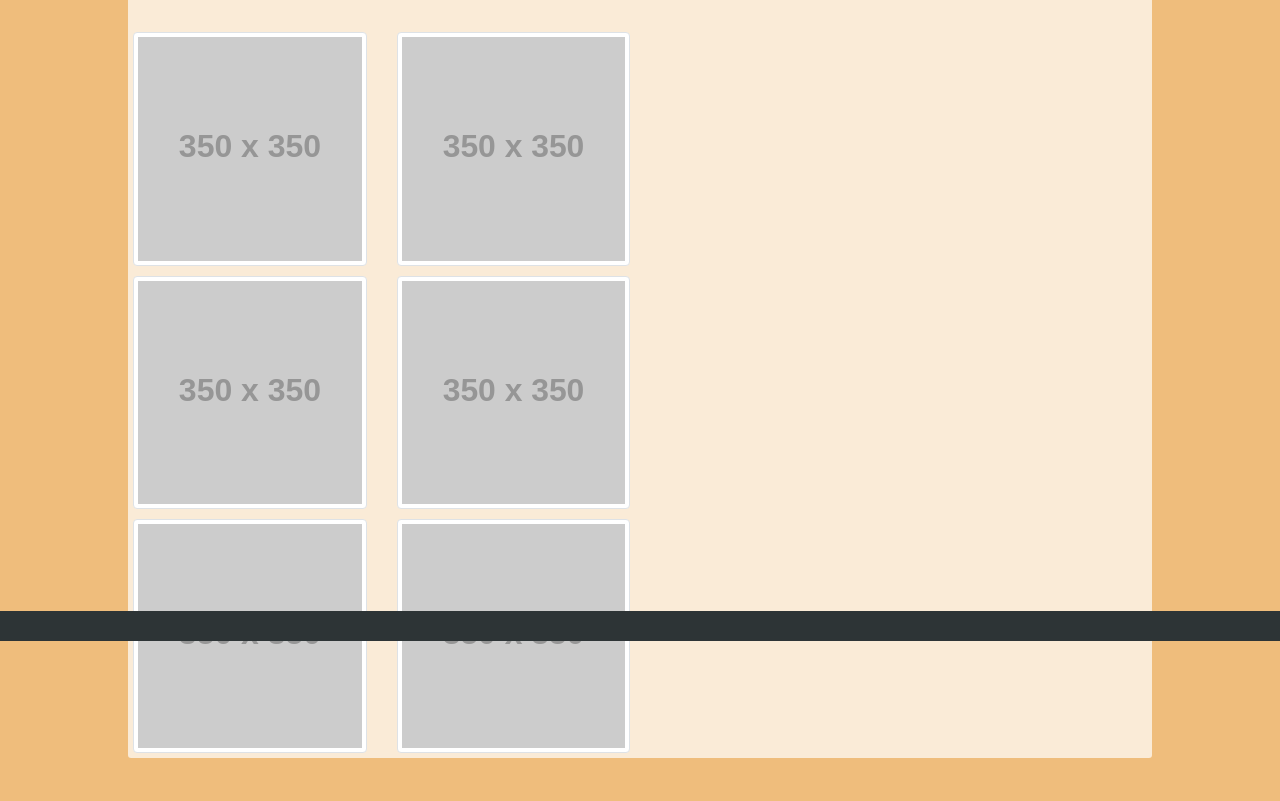
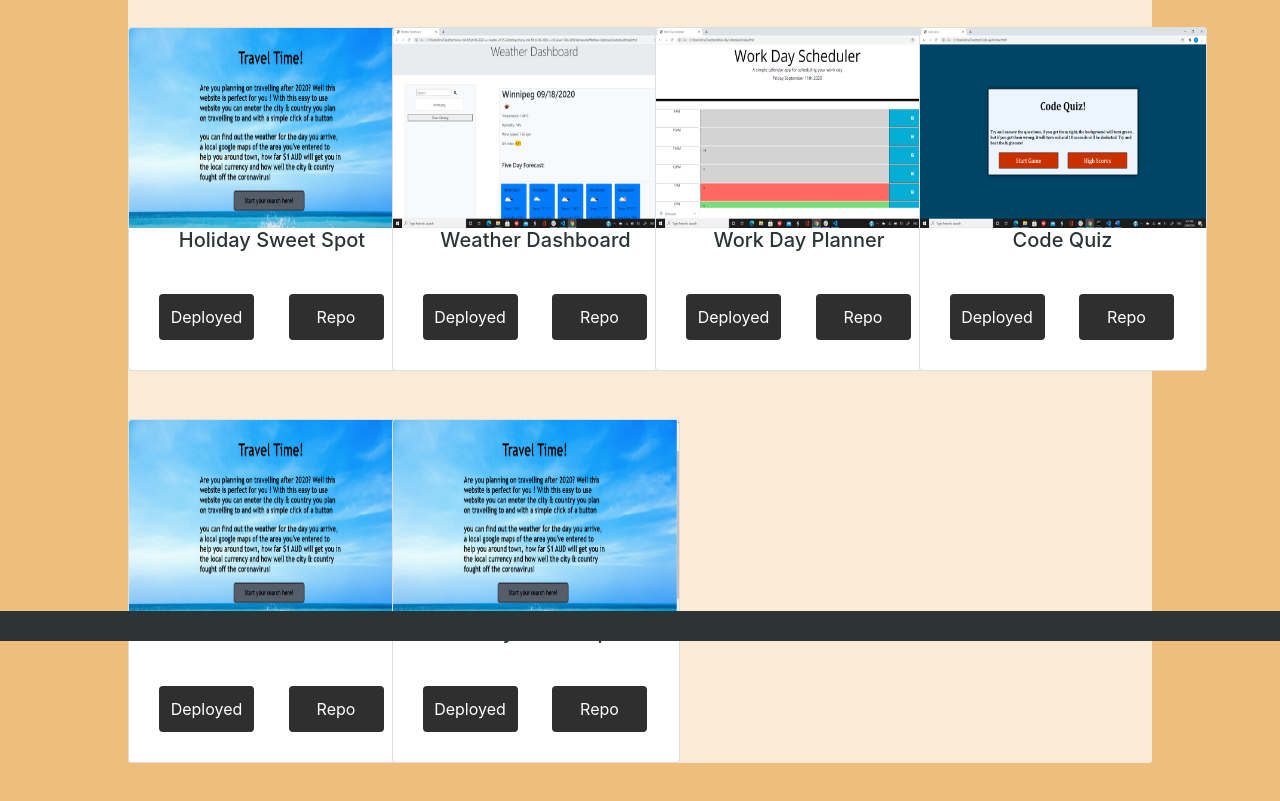
Before and after one commit to Skoggy/responsive-portfolio, a plain HTML site: page portfolio.html in a window 1280 px wide. Shown: the part 159-960 px from the top of the page. Drawn offline with nearby package versions, Linux system fonts and the light colour scheme; files that its build step writes are made by us from their sources; placeholder pictures from the web are drawn by us.

Commit message:
adding to portfolio page, need to fix up main page

```diff
--- a/portfolio.html
+++ b/portfolio.html
@@ -1,18 +1,25 @@
 <!DOCTYPE html>
 <html lang="en">
+
 <head>
   <meta charset="UTF-8">
   <meta name="viewport" content="width=device-width, initial-scale=1.0">
   <title>Portfolio</title>
+
   <link rel="stylesheet" type="text/css" href="reset.css">
-    <link rel="stylesheet" href="https://stackpath.bootstrapcdn.com/bootstrap/4.5.2/css/bootstrap.min.css" integrity="sha384-JcKb8q3iqJ61gNV9KGb8thSsNjpSL0n8PARn9HuZOnIxN0hoP+VmmDGMN5t9UJ0Z" crossorigin="anonymous">
+
+  <link rel="stylesheet" href="https://stackpath.bootstrapcdn.com/bootstrap/4.5.2/css/bootstrap.min.css"
+    integrity="sha384-JcKb8q3iqJ61gNV9KGb8thSsNjpSL0n8PARn9HuZOnIxN0hoP+VmmDGMN5t9UJ0Z" crossorigin="anonymous">
+
+  <link rel="stylesheet" href="css/style.css">
   <link rel="stylesheet" type="text/css" href="style.css">
 </head>
 <header>
   <!-- This is the nav bar -->
   <nav class="navbar navbar-expand-lg navbar-dark bg-dark">
     <span class="navbar-brand">Christopher Skogstad</span>
-    <button class="navbar-toggler" type="button" data-toggle="collapse" data-target="#navbarText" aria-controls="navbarText" aria-expanded="false" aria-label="Toggle navigation">
+    <button class="navbar-toggler" type="button" data-toggle="collapse" data-target="#navbarText"
+      aria-controls="navbarText" aria-expanded="false" aria-label="Toggle navigation">
       <span class="navbar-toggler-icon"></span>
     </button>
     <div class="collapse navbar-collapse" id="navbarText">
@@ -31,6 +38,7 @@
     </div>
   </nav>
 </header>
+
 <body>
   <main>
     <!-- Main content, all placeholders as nothing to add as of yet -->
@@ -38,30 +46,69 @@
       <h1>Portfolio</h1>
       <div class="row">
         <div class="col-md-3">
-                    <img src="https://via.placeholder.com/350" alt="..." class="img-thumbnail">
+          <div class="card" style="width: 18rem;">
+            <img src="projectimg.png" class="card-img-top" alt="Holiday Sweet Spot">
+            <h5 class="card-title">Holiday Sweet Spot</h5>
+            <div class="card-body">
+              <a href="https://skoggy.github.io/project/" class="card-link btn">Deployed</a>
+              <a href="https://github.com/Skoggy/project" class="card-link btn">Repo</a>
+            </div>
+          </div>
         </div>
         <div class="col-md-3">
-                    <img src="https://via.placeholder.com/350" alt="..." class="img-thumbnail">
+          <div class="card" style="width: 18rem;">
+            <img src="weathe.png" class="card-img-top" alt="Holiday Sweet Spot">
+            <h5 class="card-title">Weather Dashboard</h5>
+            <div class="card-body">
+              <a href="https://skoggy.github.io/Weather-Dashboard/" class="card-link btn">Deployed</a>
+              <a href="https://github.com/Skoggy/Weather-Dashboard" class="card-link btn">Repo</a>
             </div>
-
           </div>
+        </div>
+        <div class="col-md-3">
+          <div class="card" style="width: 18rem;">
+            <img src="workday.png" class="card-img-top" alt="Holiday Sweet Spot">
+            <h5 class="card-title">Work Day Planner</h5>
+            <div class="card-body">
+              <a href="https://skoggy.github.io/Work-Day-Scheduler/" class="card-link btn">Deployed</a>
+              <a href="https://github.com/Skoggy/Work-Day-Scheduler" class="card-link btn">Repo</a>
+            </div>
+          </div>
+        </div>
+        <div class="col-md-3">
+          <div class="card" style="width: 18rem;">
+            <img src="codequiz.png" class="card-img-top" alt="Holiday Sweet Spot">
+            <h5 class="card-title">Code Quiz</h5>
+            <div class="card-body">
+              <a href="https://skoggy.github.io/code-quiz/" class="card-link btn">Deployed</a>
+              <a href="https://github.com/Skoggy/code-quiz" class="card-link btn">Repo</a>
+            </div>
+          </div>
+        </div>
+      </div>
+      <br><br>
       <div class="row">
         <div class="col-md-3">
-                    <img src="https://via.placeholder.com/350" alt="..." class="img-thumbnail">
+          <div class="card" style="width: 18rem;">
+            <img src="projectimg.png" class="card-img-top" alt="Holiday Sweet Spot">
+            <h5 class="card-title">Random Password Generator</h5>
+            <div class="card-body">
+              <a href="https://skoggy.github.io/project/" class="card-link btn">Deployed</a>
+              <a href="https://github.com/Skoggy/project" class="card-link btn">Repo</a>
+            </div>
+          </div>
         </div>
         <div class="col-md-3">
-                    <img src="https://via.placeholder.com/350" alt="..." class="img-thumbnail">
+          <div class="card" style="width: 18rem;">
+            <img src="projectimg.png" class="card-img-top" alt="Holiday Sweet Spot">
+            <h5 class="card-title">Holiday Sweet Spot</h5>
+            <div class="card-body">
+              <a href="https://skoggy.github.io/project/" class="card-link btn">Deployed</a>
+              <a href="https://github.com/Skoggy/project" class="card-link btn">Repo</a>
             </div>
-
           </div>
-            <div class="row">
-                <div class="col-md-3">
-                    <img src="https://via.placeholder.com/350" alt="..." class="img-thumbnail">
         </div>
-                <div class="col-md-3">
-                    <img src="https://via.placeholder.com/350" alt="..." class="img-thumbnail">
       </div>
-
     </div>
     </div>
   </main>
@@ -69,8 +116,16 @@
   <footer class="footer">
   </footer>
   <!-- Javascript link from bootstrap to get some animations to work -->
-    <script src="https://code.jquery.com/jquery-3.5.1.slim.min.js" integrity="sha384-DfXdz2htPH0lsSSs5nCTpuj/zy4C+OGpamoFVy38MVBnE+IbbVYUew+OrCXaRkfj" crossorigin="anonymous"></script>
-<script src="https://cdn.jsdelivr.net/npm/popper.js@1.16.1/dist/umd/popper.min.js" integrity="sha384-9/reFTGAW83EW2RDu2S0VKaIzap3H66lZH81PoYlFhbGU+6BZp6G7niu735Sk7lN" crossorigin="anonymous"></script>
-<script src="https://stackpath.bootstrapcdn.com/bootstrap/4.5.2/js/bootstrap.min.js" integrity="sha384-B4gt1jrGC7Jh4AgTPSdUtOBvfO8shuf57BaghqFfPlYxofvL8/KUEfYiJOMMV+rV" crossorigin="anonymous"></script>
+
+  <script src="https://code.jquery.com/jquery-3.5.1.slim.min.js"
+    integrity="sha384-DfXdz2htPH0lsSSs5nCTpuj/zy4C+OGpamoFVy38MVBnE+IbbVYUew+OrCXaRkfj"
+    crossorigin="anonymous"></script>
+  <script src="https://cdn.jsdelivr.net/npm/popper.js@1.16.1/dist/umd/popper.min.js"
+    integrity="sha384-9/reFTGAW83EW2RDu2S0VKaIzap3H66lZH81PoYlFhbGU+6BZp6G7niu735Sk7lN"
+    crossorigin="anonymous"></script>
+  <script src="https://stackpath.bootstrapcdn.com/bootstrap/4.5.2/js/bootstrap.min.js"
+    integrity="sha384-B4gt1jrGC7Jh4AgTPSdUtOBvfO8shuf57BaghqFfPlYxofvL8/KUEfYiJOMMV+rV"
+    crossorigin="anonymous"></script>
 </body>
+
 </html>
--- a/style.css
+++ b/style.css
@@ -45,6 +45,8 @@ main a   {
 
 .img-thumbnail  {
     margin: 5px;
+    height: 300px;
+    width: 300px;
 }
 
 .logo   {
@@ -60,10 +62,16 @@ main a   {
     border-color: yellow;
 }
 
+.portfolio-container  {
+    align-items: center;
+}
+
 .container  {
     margin-bottom: 20px;
 }
-
+.card-title  {
+    text-align: center;
+}
 
 .footer   {
     position: fixed;
@@ -73,6 +81,28 @@ main a   {
   background-color: #2d3436;
   height: 30px;
 }
+
+.card-img-top  {
+    height: 200px;
+}
+
+.btn  {
+    padding: 10px;
+    margin: 10px;
+    width: 95px;
+    background-color: #2f2f2f;
+    color: white;
+    animation-duration: 1.5s;
+}
+
+.btn:hover {
+    background-color: white;
+    color:  #2f2f2f;
+    border-color: #2f2f2f;
+}
+
+
+
 @media (max-width: 768px)
     {.logo  {
         width: 50%;
```
Also changed, not shown: codequiz.png (added), projectimg.png (added), weathe.png (added), workday.png (added). Lines whose indentation alone changed are shown as unchanged.
